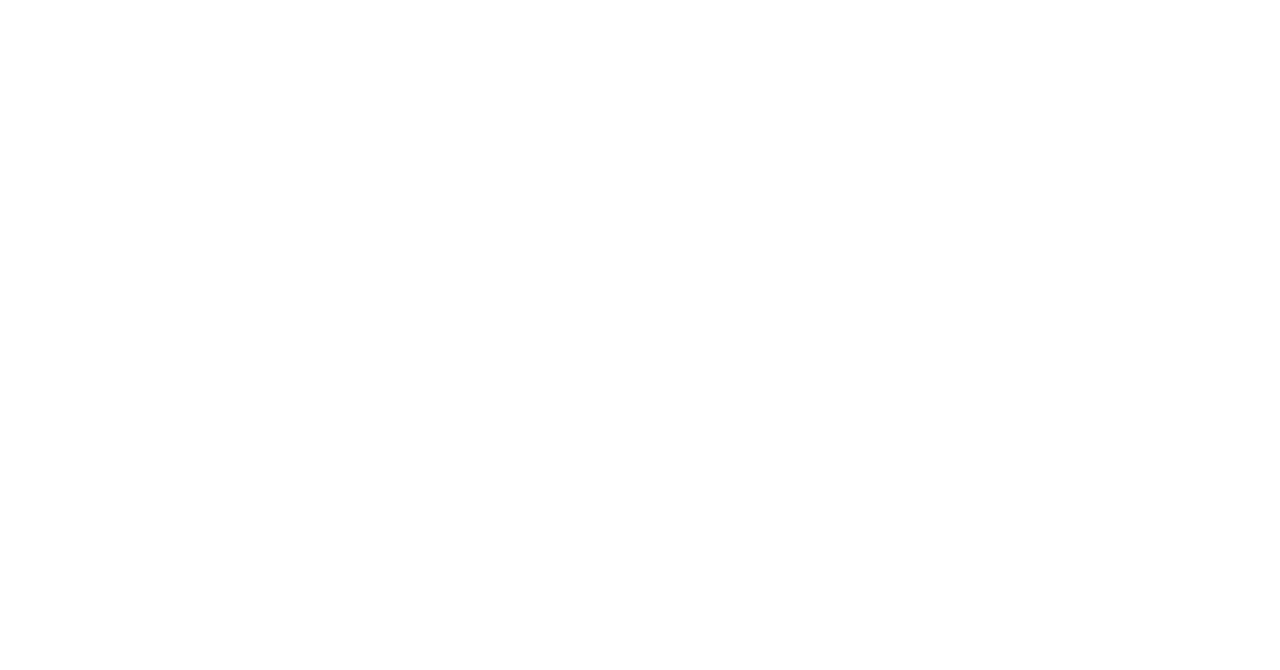
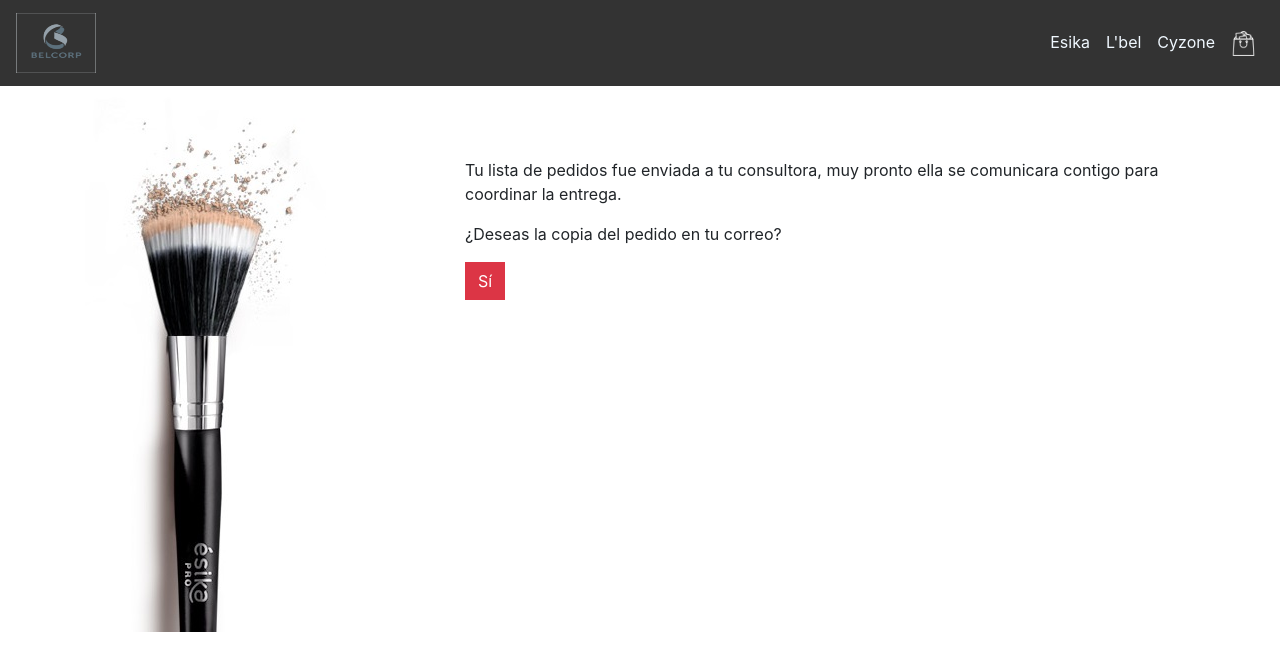
Before and after one commit to NatalyPorras/Belcorp-Hackaton-2018, a React (Create React App) app: page /savelist in a window 1280 px wide. Shown: the top 670 px of the page. Built offline with nearby package versions, Linux system fonts and the light colour scheme.

Commit message:
ultima vista

```diff
--- a/src/App.js
+++ b/src/App.js
@@ -6,6 +6,7 @@
 import LBel from './view/LBel';
 import Cyzone from './view/Cyzone';
 import ShopList from './view/ShopList';
+import SaveList from './view/SaveList';
 import ContactConsultant from './view/ContactConsultant';
 import * as Data from './data/data.json';
 
@@ -110,6 +111,11 @@
             exact
             render={() => <ContactConsultant itemsCount={this.state.orderList.length} />}
           />
+          <Route
+            path='/savelist'
+            exact
+            render={() => <SaveList />}
+          />
         </Switch>
       </Router>
     )
--- a/src/view/ContactConsultant.js
+++ b/src/view/ContactConsultant.js
@@ -1,5 +1,6 @@
 import React, { Component, Fragment } from 'react';
-import Header from './Header'
+import Header from './Header';
+import { Link } from 'react-router-dom';
 
 
 // const Consultant = ({ consultantInfo }) => {
@@ -69,7 +70,7 @@
 
                           </fieldset>
                           <div className="form-group">
-                          <button type="button" class="btn btn-danger">Realizar pedido</button>
+                            <button type="button" class="btn btn-danger"><Link to="/savelist"> Realizar pedido </Link></button>
                           </div>
                         </form>
                       </div>
--- /dev/null
+++ b/src/view/SaveList.js
@@ -0,0 +1,29 @@
+import React, { Fragment } from 'react';
+import Header from './Header';
+// import { Link } from 'react-router-dom';
+import Deco from '../assets/img/brocha-polvos-maquillaje.jpg'
+
+const SaveList = () => (
+    <Fragment>
+        <Header />
+        <div className="container">
+            <div className="row">
+                <div className="col-4">
+                    <img src={Deco} />
+                </div>
+                <div className="col-8 mt-4">
+                    <div className="mt-4">
+                        <div className="mt-4 pt-4">
+                            <p>Tu lista de pedidos fue enviada a tu consultora, muy pronto ella se comunicara contigo para coordinar la entrega.</p>
+                            <p>¿Deseas la copia del pedido en tu correo?</p>
+                            <button type="button" className="btn btn-danger">Sí</button>
+                        </div>
+
+                    </div>
+                </div>
+            </div>
+        </div>
+    </Fragment>
+);
+
+export default SaveList
```
Also changed, not shown: src/assets/img/brocha-polvos-maquillaje.jpg (added).
